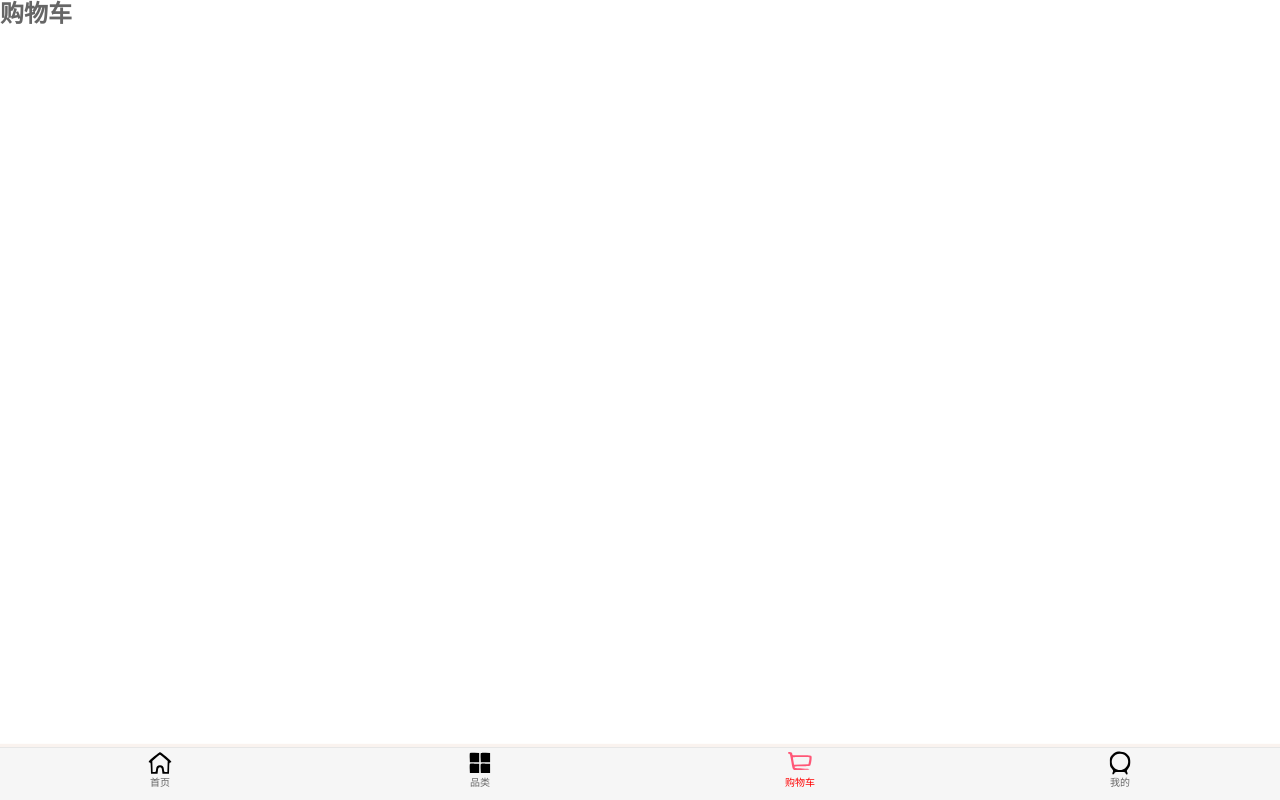
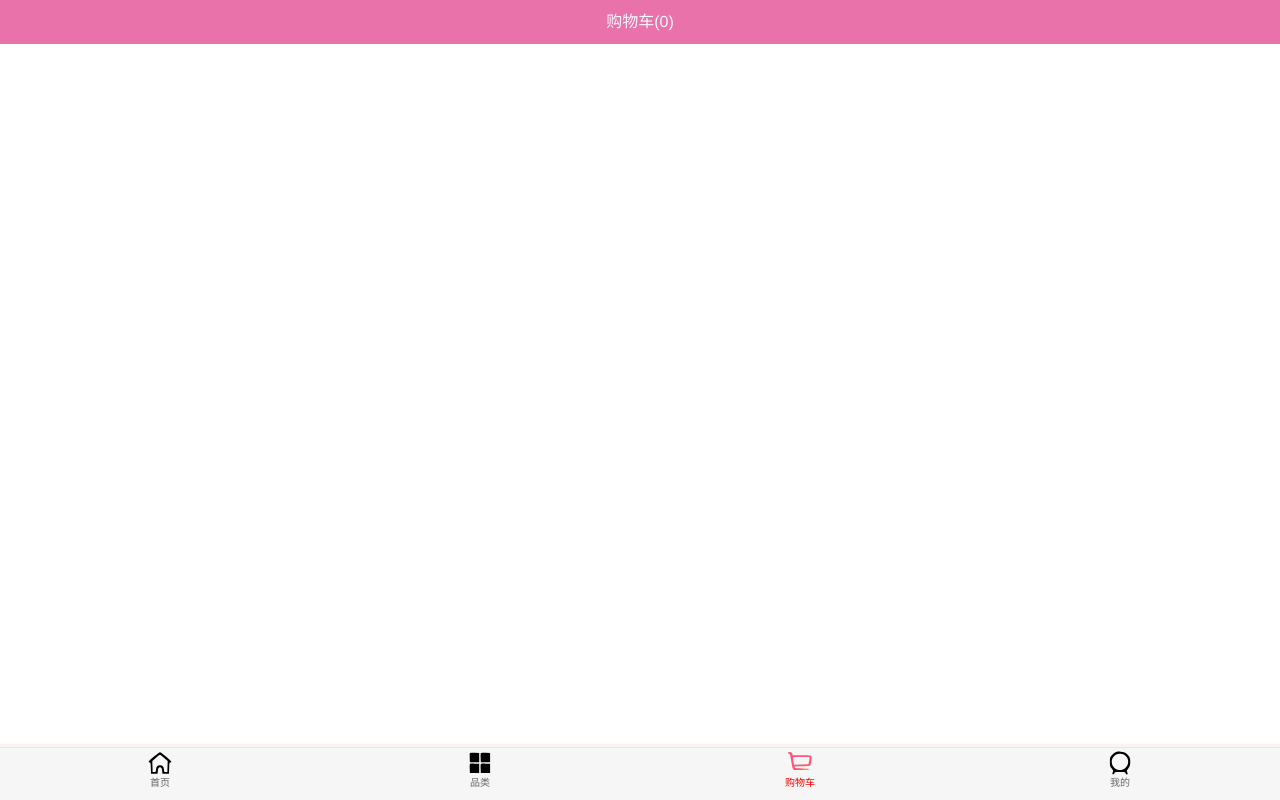
Before and after one commit to xiaofang93/supermall9.3, a Vue app: page /cart in a window 1280 px wide. Built offline with nearby package versions, Linux system fonts and the light colour scheme.

Commit message:
vuex的部署和购物车导航的搭建完成

```diff
--- a/package.json
+++ b/package.json
@@ -10,11 +10,13 @@
     "axios": "^0.21.3",
     "core-js": "^3.6.5",
     "vue": "^2.6.11",
-    "vue-router": "^3.2.0"
+    "vue-router": "^3.2.0",
+    "vuex": "^3.4.0"
   },
   "devDependencies": {
     "@vue/cli-plugin-babel": "~4.5.0",
     "@vue/cli-plugin-router": "~4.5.0",
+    "@vue/cli-plugin-vuex": "^4.5.14",
     "@vue/cli-service": "~4.5.0",
     "vue-template-compiler": "^2.6.11"
   },
--- a/src/main.js
+++ b/src/main.js
@@ -1,10 +1,12 @@
 import Vue from 'vue'
 import App from './App.vue'
 import router from './router'
+import store from './store'
 
 Vue.config.productionTip = false
 
 new Vue({
   router,
+  store,
   render: h => h(App)
 }).$mount('#app')
--- /dev/null
+++ b/src/store/actions.js
@@ -0,0 +1,21 @@
+export default{
+      // payload 就是 product
+      addCart(context, payload) {
+        // 1.查找之前数组中是否有该商品
+        // item就是state.cartList.item 一旦符合条件,就返回item
+        // 如果条件不符合,则返回的是undefined
+        let oldProduct = context.state.cartList.find((item) => item.iid === payload.iid)
+
+        console.log(oldProduct)
+        // 2.判断oldProduct
+        // 如果oldProduct有值,为true,说明是重复的商品. 则商品个数+1
+        if (oldProduct) {
+          context.commit("addCounter", oldProduct)
+        }
+        // 反之说明没有值,则直接push进购物车数组对象,并设置个数为1
+        else {
+          payload.count = 1
+          context.commit("addToCart", payload)
+        }
+      },
+}
--- /dev/null
+++ b/src/store/getters.js
@@ -0,0 +1,5 @@
+export default {
+  cartLength(state) {
+    return state.cartList.length
+  },
+}
--- /dev/null
+++ b/src/store/index.js
@@ -0,0 +1,18 @@
+import Vue from "vue"
+import Vuex from "vuex"
+
+import mutations from "./mutations"
+import actions from "./actions"
+import getters from "./getters"
+
+Vue.use(Vuex)
+
+export default new Vuex.Store({
+  state: {
+    cartList: [],
+  },
+  mutations,
+  actions,
+  getters,
+  modules:{},
+})
--- /dev/null
+++ b/src/store/mutations.js
@@ -0,0 +1,8 @@
+export default {
+  addCounter(state, payload) {
+    payload.count++
+  },
+  addToCart(state, payload) {
+    state.cartList.push(payload)
+  },
+}
--- a/src/views/cart/Cart.vue
+++ b/src/views/cart/Cart.vue
@@ -1,11 +1,30 @@
 <template>
-<h2>购物车</h2>
+  <div>
+    <nav-bar class="navbar">
+      <!-- (准备放入商品的数量)  -->
+      <div slot="center">购物车({{cartLength}})</div>
+    </nav-bar>
+  </div>
 </template>
 
 <script>
+import NavBar from "../../components/common/navbar/NavBar.vue"
+// 1.导入 getters 辅助函数
+import { mapGetters } from "vuex"
 export default {
-  name: "Cart"
-};
+  name: "Cart",
+  components: { NavBar },
+
+  computed: {
+  //  2. 使用了对象展开运算符将 getter混入到组件的 computed对象中
+    ...mapGetters(["cartLength"]),
+  },
+}
 </script>
 
-<style></style>
+<style scoped>
+.navbar {
+  background-color: rgb(233, 114, 170);
+  color: aliceblue;
+}
+</style>
--- a/src/views/detail/Detail.vue
+++ b/src/views/detail/Detail.vue
@@ -1,10 +1,10 @@
 <template>
   <div class="shop-detail">
     <detail-nav-bar @titleClick="titleClick" ref="nav" />
-
     <div id="detail" @scroll="detailScroll" ref="detail">
       <detail-swiper :banners="topimg" ref="shopTop" />
 
+<div>{{ $store.state.cartList }}</div>
       <detail-base-info :goods="goods" />
       <detail-shop-info :shop="shop" />
       <detail-info :detailInfo="detailInfo" />
@@ -140,6 +140,10 @@ export default {
       product.price = this.goods.newPrice
       product.iid = this.iid
       console.log(product)
+      // 2.将商品添加到购物车里
+      // 提交 vuex里addCart自定义事件,并将product参数传过去
+      // this.$store.commit("addCart", product)
+      this.$store.dispatch("addCart", product)
     },
   },
 }
```
Also changed, not shown: 1 other file (tests, documents, lock files or other folders).
